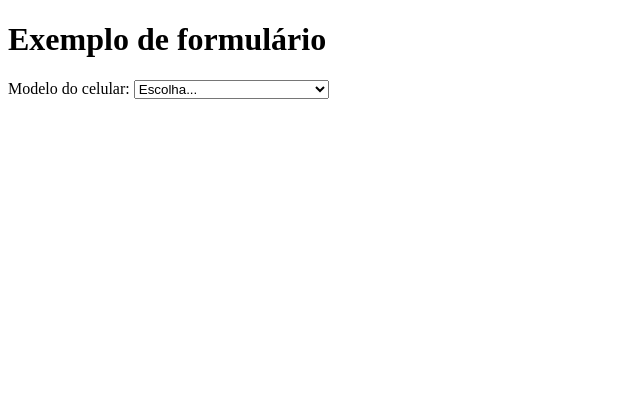
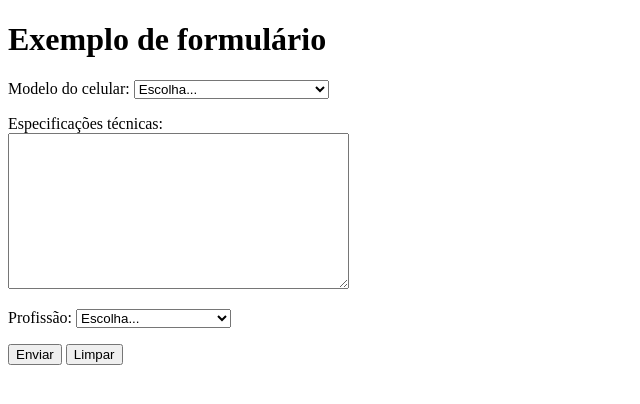
Before and after one commit to gustcustodio/html-css, a plain HTML site: page exercicios/ex024/form007b.html in a window 1280 px wide. Shown: the whole page, without its empty margins (0-640 px from the left). Drawn offline with Linux system fonts and the light colour scheme.

Commit message:
Update form007b.html

```diff
--- a/exercicios/ex024/form007b.html
+++ b/exercicios/ex024/form007b.html
@@ -26,9 +26,40 @@
             </select>
         </p>
 
+        <p>
+            <label for="idesc">Especificações técnicas:</label> <br>
+            <textarea name="desc" id="idesc" cols="40" rows="10"></textarea>
+        </p>
 
+        <p>
+            <label for="iprof">Profissão: </label>
+            <select name="prof" id="iprof">
+                <option selected>Escolha...</option>
+                <optgroup label="Negócios">
+                    <option value="ADM">Administrador</option>
+                    <option value="CONT">Contador</option>
+                    <option value="GRH">Gestor de RH</option>
+                </optgroup>
+                <optgroup label="Artes e Design">
+                    <option value="ANM">Animador</option>
+                    <option value="ATOR">Ator</option>
+                    <option value="FTG">Fotógrafo</option>
+                </optgroup>
+                <optgroup label="Ciências Exatas">
+                    <option value="ADS">Analista de Sistema</option>
+                    <option value="EST">Estatístico</option>
+                    <option value="MAT">Matemático</option>
+                </optgroup>
+                <optgroup label="Ciências Humanas">
+                    <option value="ADV">Advogado</option>
+                    <option value="LING">Linguista</option>
+                    <option value="PROF">Professor</option>
+                </optgroup>
+            </select>
+            <p>
+                <input type="submit" value="Enviar">
+                <input type="reset" value="Limpar">
+            </p>
     </form>
-
-
 </body>
 </html>
```
